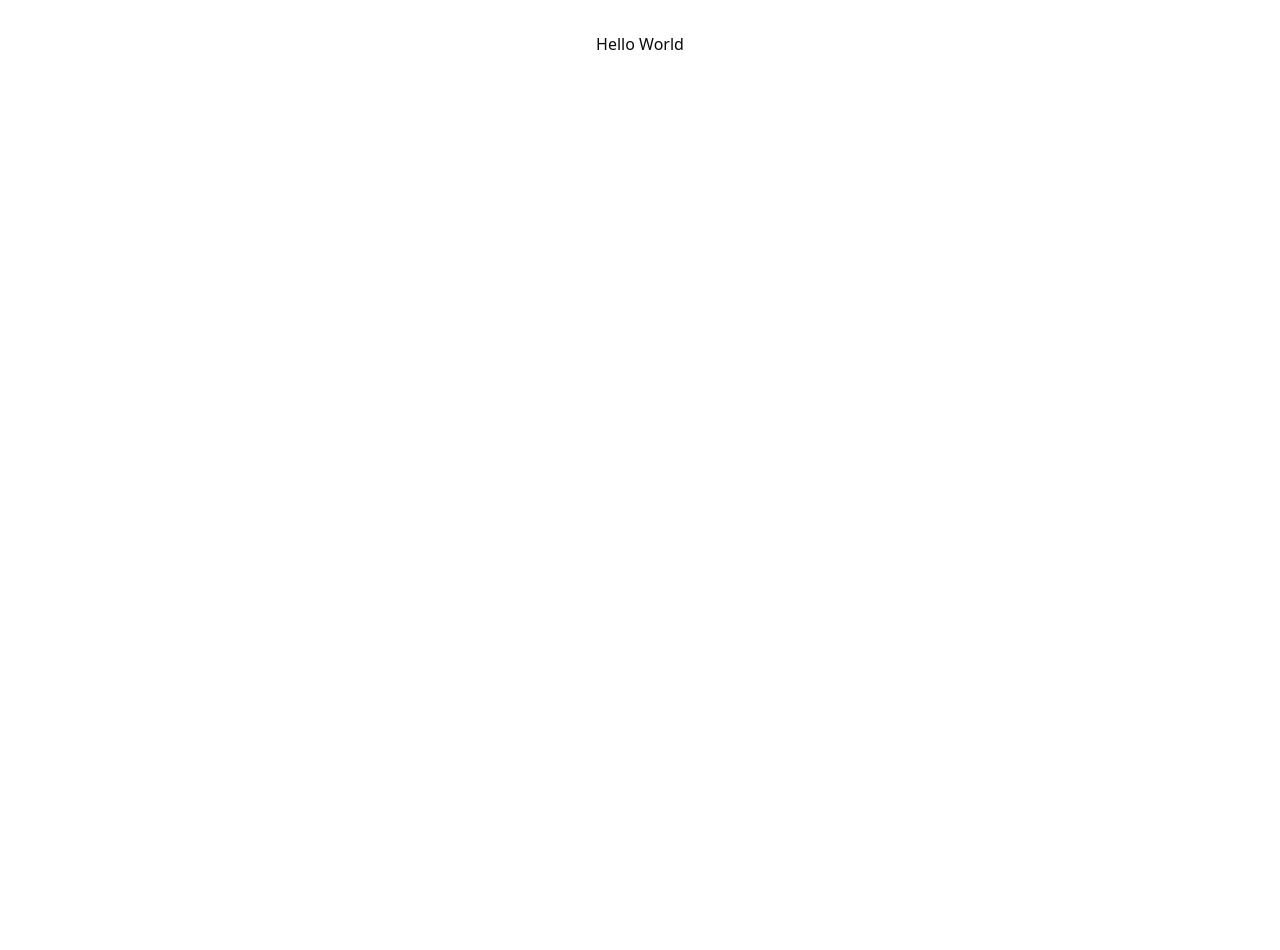
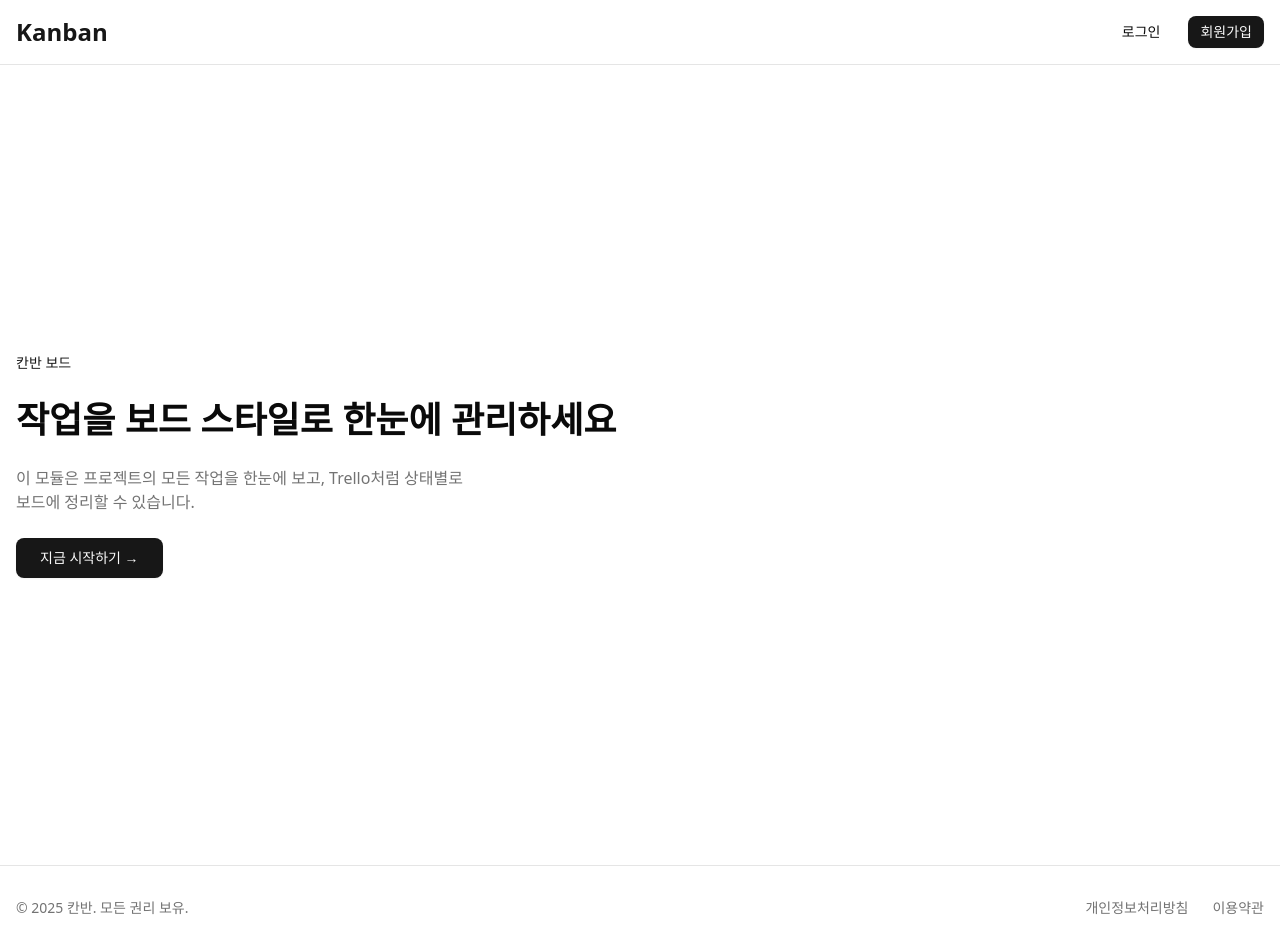
Before and after one commit to dongwonkwak/boardly, a React (Vite) app in the folder frontend/: page / in a window 1280 px wide. Before the commit the page ends 800 px from the top, so only its background shows below. Built offline with nearby package versions, Linux system fonts and the light colour scheme.

Commit message:
프론트엔드 다국어 지원 및 레이아웃 구성: i18next를 활용한 영어 및 한국어 번역 파일 추가, 대시보드 및 내비게이션 바 컴포넌트 구현, 로그 레벨 설정을 위한 logger 유틸리티 추가, 기본 레이아웃 구성 및 스타일 적용

```diff
--- a/frontend/package.json
+++ b/frontend/package.json
@@ -23,6 +23,7 @@
     "clsx": "^2.1.1",
     "framer-motion": "^12.23.0",
     "i18next": "^25.3.1",
+    "loglevel": "^1.9.2",
     "lucide-react": "^0.525.0",
     "react": "^19.1.0",
     "react-dom": "^19.1.0",
--- a/frontend/src/App.tsx
+++ b/frontend/src/App.tsx
@@ -1,11 +1,26 @@
-import './App.css'
+import { useEffect } from 'react';
+import { BrowserRouter as Router, Routes, Route } from 'react-router-dom';
+import './config/i18n';
+import Navbar from '@/components/layout/Navbar';
+import Dashboard from '@/pages/Dashboard';
+import Footer from '@/components/layout/Footer';
 
 function App() {
+  useEffect(() => {
+    // i18n is already initialized in the import
+  }, []);
+
   return (
-    <div>
-      <h1>Hello World</h1>
-    </div>
-  )
+    <Router>
+      <div className="min-h-screen flex flex-col">
+        <Navbar />
+        <Routes>
+          <Route path="/" element={<Dashboard />} />
+        </Routes>
+        <Footer />
+      </div>
+    </Router>
+  );
 }
 
-export default App
+export default App;
--- /dev/null
+++ b/frontend/src/assets/locales/en/common.json
@@ -0,0 +1,22 @@
+{
+  "nav": {
+    "logo": "Kanban",
+    "login": "Login",
+    "register": "Register"
+  },
+  "footer": {
+    "copyright": "© 2025 Kanban. All rights reserved.",
+    "privacy": "Privacy Policy",
+    "terms": "Terms of Service"
+  },
+  "dashboard": {
+    "title": "Dashboard",
+    "welcome": "Welcome to Kanban",
+    "description": "Organize your tasks and projects efficiently",
+    "feature_label": "Kanban Board",
+    "feature_title": "Watch your tasks board-style with Kanban Board",
+    "feature_desc": "This module lets you see all the tasks of a project and organize them in different boards according to their status, just like Trello.",
+    "get_now": "Get Now →",
+    "documentation": "Documentation"
+  }
+}
--- /dev/null
+++ b/frontend/src/assets/locales/ko/common.json
@@ -0,0 +1,22 @@
+{
+  "nav": {
+    "logo": "Kanban",
+    "login": "로그인",
+    "register": "회원가입"
+  },
+  "footer": {
+    "copyright": "© 2025 칸반. 모든 권리 보유.",
+    "privacy": "개인정보처리방침",
+    "terms": "이용약관"
+  },
+  "dashboard": {
+    "title": "대시보드",
+    "welcome": "칸반에 오신 것을 환영합니다",
+    "description": "작업과 프로젝트를 효율적으로 관리하세요",
+    "feature_label": "칸반 보드",
+    "feature_title": "작업을 보드 스타일로 한눈에 관리하세요",
+    "feature_desc": "이 모듈은 프로젝트의 모든 작업을 한눈에 보고, Trello처럼 상태별로 보드에 정리할 수 있습니다.",
+    "get_now": "지금 시작하기 →",
+    "documentation": "문서 보기"
+  }
+}
--- /dev/null
+++ b/frontend/src/components/layout/Footer.tsx
@@ -0,0 +1,34 @@
+import { useTranslation } from 'react-i18next';
+
+export default function Footer() {
+  const { t } = useTranslation('common');
+
+  return (
+    <footer className="border-t bg-background">
+      <div className="container mx-auto px-4 py-8">
+        <div className="flex flex-col md:flex-row justify-between items-center gap-4">
+          {/* Copyright */}
+          <div className="text-sm text-muted-foreground">
+            {t('footer.copyright')}
+          </div>
+
+          {/* Links */}
+          <div className="flex items-center gap-6 text-sm">
+            <a
+              href="#none"
+              className="text-muted-foreground hover:text-foreground transition-colors"
+            >
+              {t('footer.privacy')}
+            </a>
+            <a
+              href="#none"
+              className="text-muted-foreground hover:text-foreground transition-colors"
+            >
+              {t('footer.terms')}
+            </a>
+          </div>
+        </div>
+      </div>
+    </footer>
+  );
+}
--- /dev/null
+++ b/frontend/src/components/layout/Navbar.tsx
@@ -0,0 +1,32 @@
+import { useTranslation } from 'react-i18next';
+import { Link } from 'react-router-dom';
+import { Button } from '@/components/ui/button';
+
+export default function Navbar() {
+  const { t } = useTranslation('common');
+
+  return (
+    <nav className="border-b bg-background/95 backdrop-blur supports-[backdrop-filter]:bg-background/60">
+      <div className="container mx-auto px-4 h-16 flex items-center justify-between">
+        {/* Logo */}
+        <div className="flex items-center">
+          <Link to="/" className="hover:opacity-80 transition-opacity">
+            <h1 className="text-2xl font-bold text-primary cursor-pointer">
+              {t('nav.logo')}
+            </h1>
+          </Link>
+        </div>
+
+        {/* Auth Buttons */}
+        <div className="flex items-center gap-4">
+          <Button variant="ghost" size="sm" className="cursor-pointer">
+            {t('nav.login')}
+          </Button>
+          <Button size="sm" className="cursor-pointer">
+            {t('nav.register')}
+          </Button>
+        </div>
+      </div>
+    </nav>
+  );
+}
--- /dev/null
+++ b/frontend/src/config/i18n.ts
@@ -0,0 +1,29 @@
+import i18n from 'i18next';
+import { initReactI18next } from 'react-i18next';
+
+// Import translation files
+import enCommon from '@/assets/locales/en/common.json';
+import koCommon from '@/assets/locales/ko/common.json';
+
+const resources = {
+  en: {
+    common: enCommon,
+  },
+  ko: {
+    common: koCommon,
+  },
+};
+
+i18n
+  .use(initReactI18next)
+  .init({
+    resources,
+    lng: 'ko', // default language
+    fallbackLng: 'en',
+    interpolation: {
+      escapeValue: false,
+    },
+    defaultNS: 'common',
+  });
+
+export default i18n;
--- /dev/null
+++ b/frontend/src/pages/Dashboard/index.tsx
@@ -0,0 +1,26 @@
+import { useTranslation } from 'react-i18next';
+import { Button } from '@/components/ui/button';
+
+export default function Dashboard() {
+  const { t } = useTranslation('common');
+
+  return (
+    <div className="min-h-screen bg-background flex items-center justify-center">
+      <div className="container mx-auto px-4 py-12 grid grid-cols-1 md:grid-cols-2 gap-8 items-center">
+        {/* Left: Text Content */}
+        <div className="space-y-6">
+          <div className="text-sm text-primary font-medium">{t('dashboard.feature_label')}</div>
+          <h1 className="text-3xl md:text-4xl font-bold leading-tight">
+            {t('dashboard.feature_title')}
+          </h1>
+          <p className="text-muted-foreground max-w-md">
+            {t('dashboard.feature_desc')}
+          </p>
+          <div className="flex gap-4 items-center mt-6">
+            <Button size="lg">{t('dashboard.get_now')}</Button>
+          </div>
+        </div>
+      </div>
+    </div>
+  );
+}
--- /dev/null
+++ b/frontend/src/utils/logger.ts
@@ -0,0 +1,9 @@
+import log from "loglevel";
+
+if (import.meta.env.MODE === 'development') {
+  log.setLevel('debug');
+} else {
+  log.setLevel('warn');
+}
+
+export default log;
```
Also changed, not shown: 1 other file (tests, documents, lock files or other folders).
